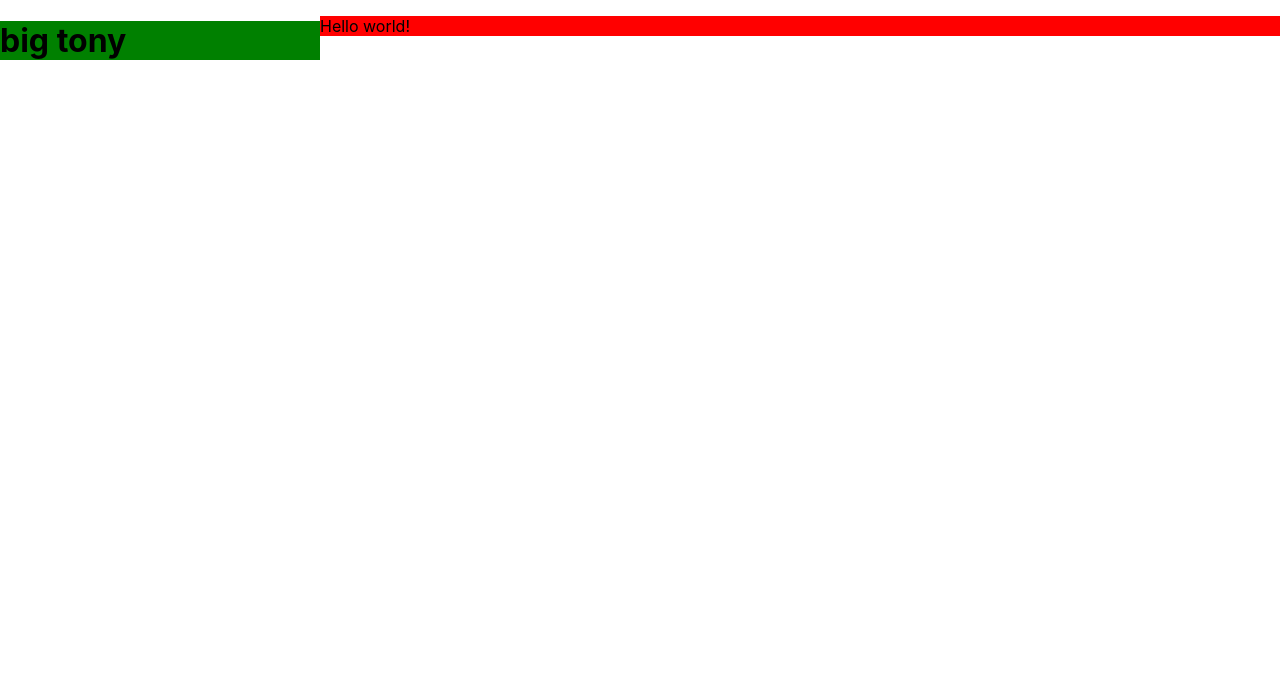
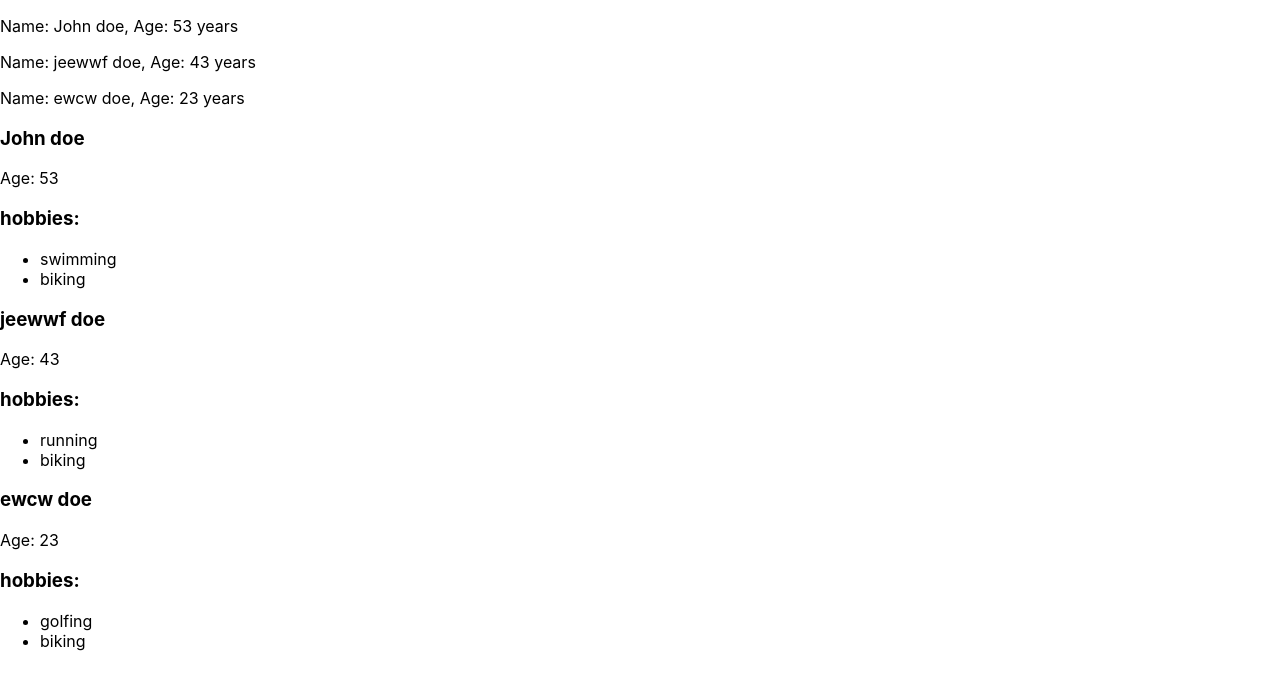
Before and after one commit to alexiusvdt/design-patterns, a React (Create React App) app: page / in a window 1280 px wide. Shown: the top 690 px of the page. Built offline with nearby package versions, Linux system fonts and the light colour scheme.

Commit message:
large/small list components & conditional rendering

```diff
--- a/src/App.js
+++ b/src/App.js
@@ -1,21 +1,57 @@
-import { SplitScreen } from "./components/SplitScreen";
+import { RegularList } from "./components/RegularList"
+import { SmallPersonListItem } from "./people/SmallPersonListItem";
+import { LargePersonListItem } from "./people/LargePersonListItem";
+
+const people = [{
+  name: 'John doe',
+  age: 53,
+  hairColor: 'brown',
+  hobbies: ['swimming', "biking"]
+}, {
+  name: 'jeewwf doe',
+  age: 43,
+  hairColor: 'gren',
+  hobbies: ['running', "biking"]
+}, {
+  name: 'ewcw doe',
+  age: 23,
+  hairColor: 'oranj',
+  hobbies: ['golfing', "biking"]
+}]
+
+const products = [{
+  name: 'running shoe',
+  price: '$120',
+  description: 'sweet-ass shoes',
+  rating: 3.0
+},{
+  name: 'golf shoe',
+  price: '$130',
+  description: 'take 3 off your game',
+  rating: 4.0
+}
 
 
-const LeftHandComponent = ({name}) => {
-  return <h1 style={{ backgroundColor: 'green'}}>{name}</h1>
-}
-// now we can pass props easier to the child components!
-const RightHandComponent = ({message}) => {
-  return <p style={{backgroundColor: 'red'}}> {message}</p>
-}
+
+]
+
 
 function App() {
   return (
-    //instead of passing left/right as props, we can render them as children:
-    <SplitScreen leftWeight={1} rightWeight={3}>
-      <LeftHandComponent name="big tony"/>
-      <RightHandComponent message="Hello world!" />
-    </SplitScreen>
+    <>
+    {/* this component renders two very diferent lists pased on what gets passed in as itemComponent.*/}
+    {/* DRY AF! */}
+    <RegularList
+    items={people}
+    resourceName="person"
+    itemComponent={SmallPersonListItem}
+    />
+    <RegularList
+    items={people}
+    resourceName="person"
+    itemComponent={LargePersonListItem}
+    />
+    </>
 
   );
 }
--- /dev/null
+++ b/src/components/RegularList.js
@@ -0,0 +1,13 @@
+export const RegularList = ({
+  items,
+  resourceName,
+  itemComponent: ItemComponent
+}) => {
+  return (
+    <>
+    {items.map((item, i) => (
+      <ItemComponent key={i} {...{ [resourceName]: item}}/>
+    ))}
+    </>
+  )
+}
--- /dev/null
+++ b/src/people/LargePersonListItem.js
@@ -0,0 +1,14 @@
+export const LargePersonListItem = ({person}) => {
+  const {name, age, hairColor, hobbies} = person;
+
+  return (
+    <>
+    <h3>{name}</h3>
+    <p>Age: {age}</p>
+    <h3>hobbies: </h3>
+      <ul>
+        {hobbies.map(hobby => <li key={hobby}>{hobby}</li>)}
+      </ul>
+      </>
+  );
+}
--- /dev/null
+++ b/src/people/SmallPersonListItem.js
@@ -0,0 +1,7 @@
+export const SmallPersonListItem = ({person}) => {
+  const {name, age} = person;
+
+  return (
+    <p>Name: {name}, Age: {age} years</p>
+  );
+}
```
Also changed, not shown: src/products/LargeProductListItem.js (added), src/products/SmallProductListItem.js (added).
